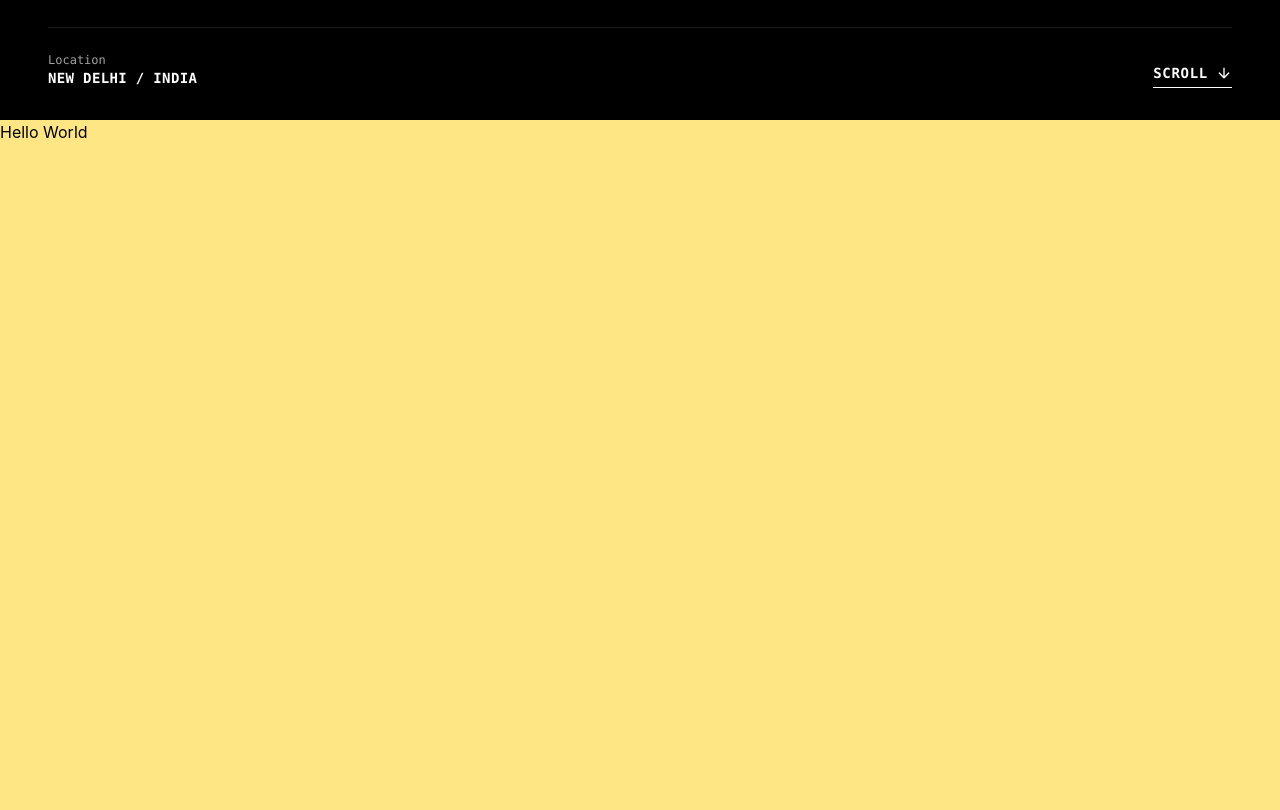
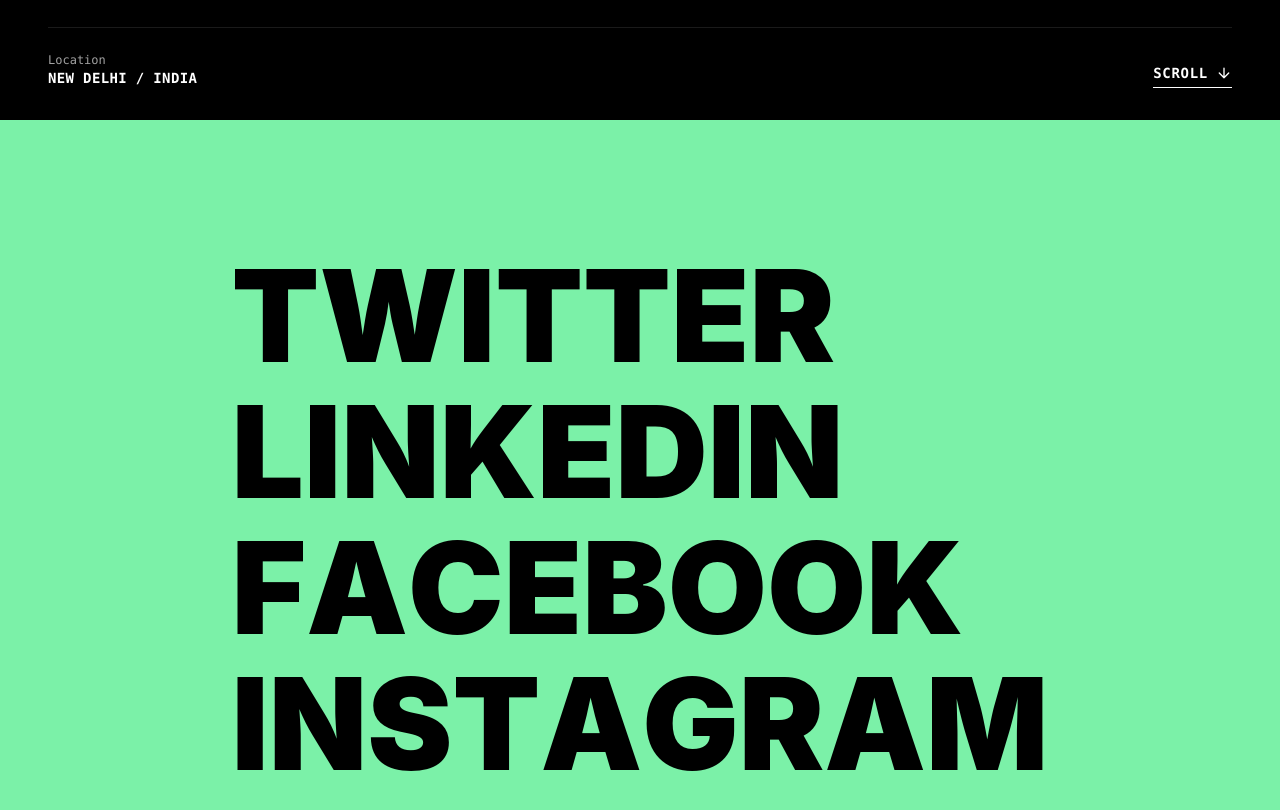
Before and after one commit to Mrityunjayyshukla/Profile-Portfolio, a React (Vite) app: page / in a window 1280 px wide. Shown: the part 680-1490 px from the top of the page. Built offline with nearby package versions, Linux system fonts and the light colour scheme.

Commit message:
staggered text

```diff
--- a/src/App.jsx
+++ b/src/App.jsx
@@ -4,6 +4,7 @@ import Header from "./components/Header"
 import Hero from "./sections/Hero"
 import { useProgress } from '@react-three/drei'
 import { useState, useEffect } from "react"
+import RevealLinks from "./components/RevealLinks"
 
 const App = () => {
     useEffect(() => {
@@ -18,7 +19,12 @@ const App = () => {
         <main>
             <Hero/>
             <Header />
-            <section className="h-screen bg-amber-200">Hello World</section>
+            <section className="grid h-screen place-content-center gap-2 bg-green-300 px-8 text-black">
+                <RevealLinks href="#">Twitter</RevealLinks>
+                <RevealLinks href="#">Linkedin</RevealLinks>
+                <RevealLinks href="#">Facebook</RevealLinks>
+                <RevealLinks href="#">Instagram</RevealLinks>
+            </section>
         </main>
 
 
--- a/src/components/Nav.jsx
+++ b/src/components/Nav.jsx
@@ -3,6 +3,7 @@ import { Links } from '../constants/data';
 import styles from '../components/styles.module.scss'
 import { delay, motion } from 'framer-motion'
 import { transition } from 'three/examples/jsm/tsl/display/TransitionNode.js';
+import RevealLinks from './RevealLinks';
 
 const perspective = {
     initial: {
@@ -42,7 +43,7 @@ const Nav = () => {
                                     exit="exit"
                                     initial="initial"
                                 >
-                                    <a href={link.href}>{link.title}</a>
+                                    <RevealLinks href={link.href} style={{lineHeight: 1.3}}>{link.title}</RevealLinks>
                                 </motion.div>
                             </div>
                         )
--- /dev/null
+++ b/src/components/RevealLinks.jsx
@@ -0,0 +1,51 @@
+import React from 'react';
+import { motion } from 'framer-motion'
+
+const DURATION = 0.25;
+const STAGGER = 0.025;
+const RevealLinks = ({ children, href, style }) => {
+    return (
+        <motion.a
+            initial="initial"
+            whileHover="hovered"
+            href={href}
+            className='relative block overflow-hidden whitespace-nowrap text-4xl font-black uppercase sm:text-7xl md:text-8xl lg:text-9xl'
+            style={style}
+        >
+            <div>
+                {children.split("").map((l,i) => {
+                    return <motion.span
+                        variants={{
+                            initial: {y:0},
+                            hovered: {y:"-100%"}
+                        }}
+                        transition={{
+                            duration: DURATION,
+                            ease: "easeInOut",
+                            delay: STAGGER * i
+                        }}
+                        className='inline-block'
+                    key={i}>{l}</motion.span>
+                })}
+            </div>
+            <div className='absolute inset-0'>
+                {children.split("").map((l,i) => {
+                    return <motion.span
+                    variants={{
+                            initial: {y:"100%"},
+                            hovered: {y:0}
+                        }}
+                        transition={{
+                            duration: DURATION,
+                            ease: "easeInOut",
+                            delay: STAGGER * i
+                        }}
+                        className='inline-block'
+                    key={i}>{l}</motion.span>
+                })}
+            </div>
+        </motion.a>
+    )
+}
+
+export default RevealLinks
```
